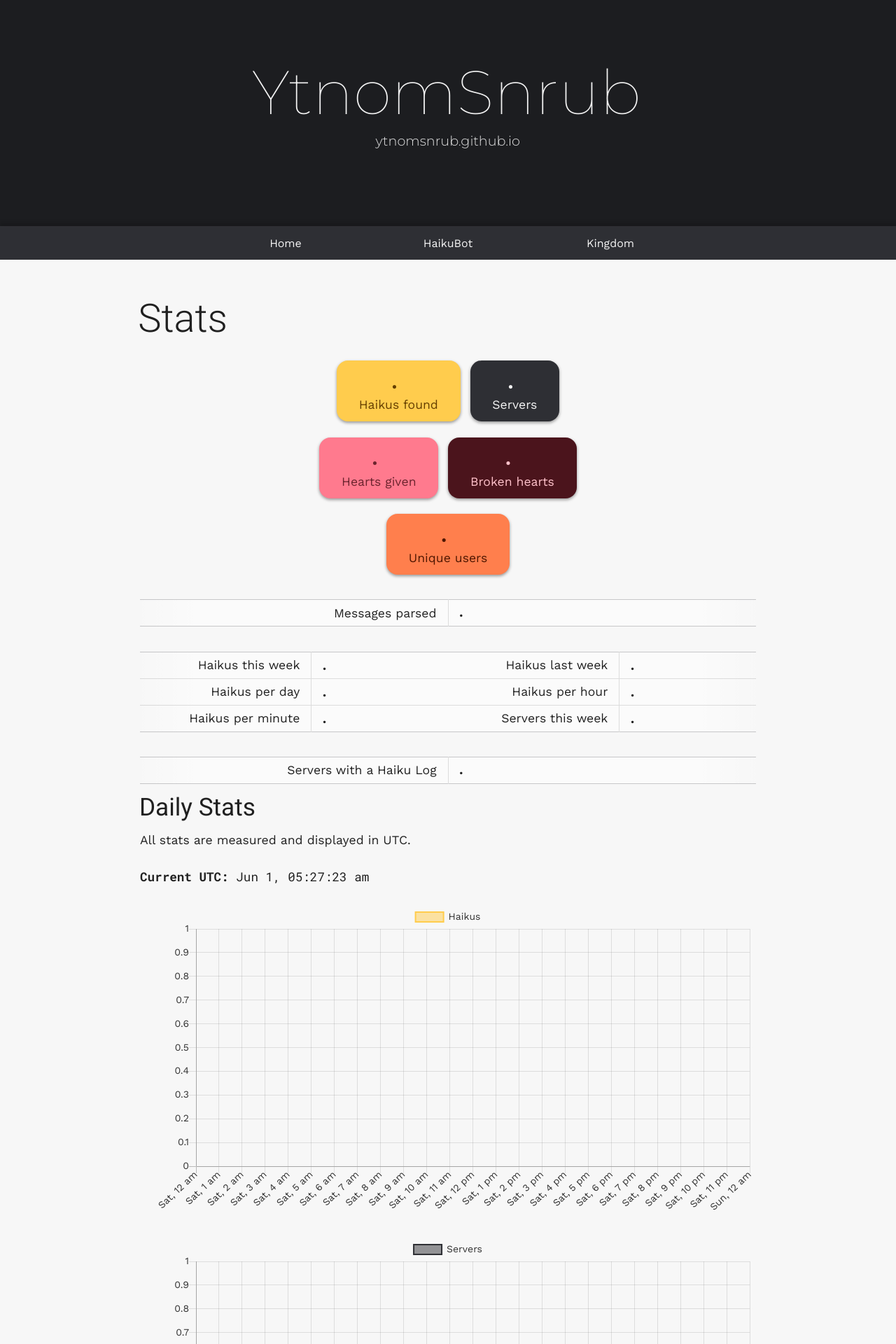
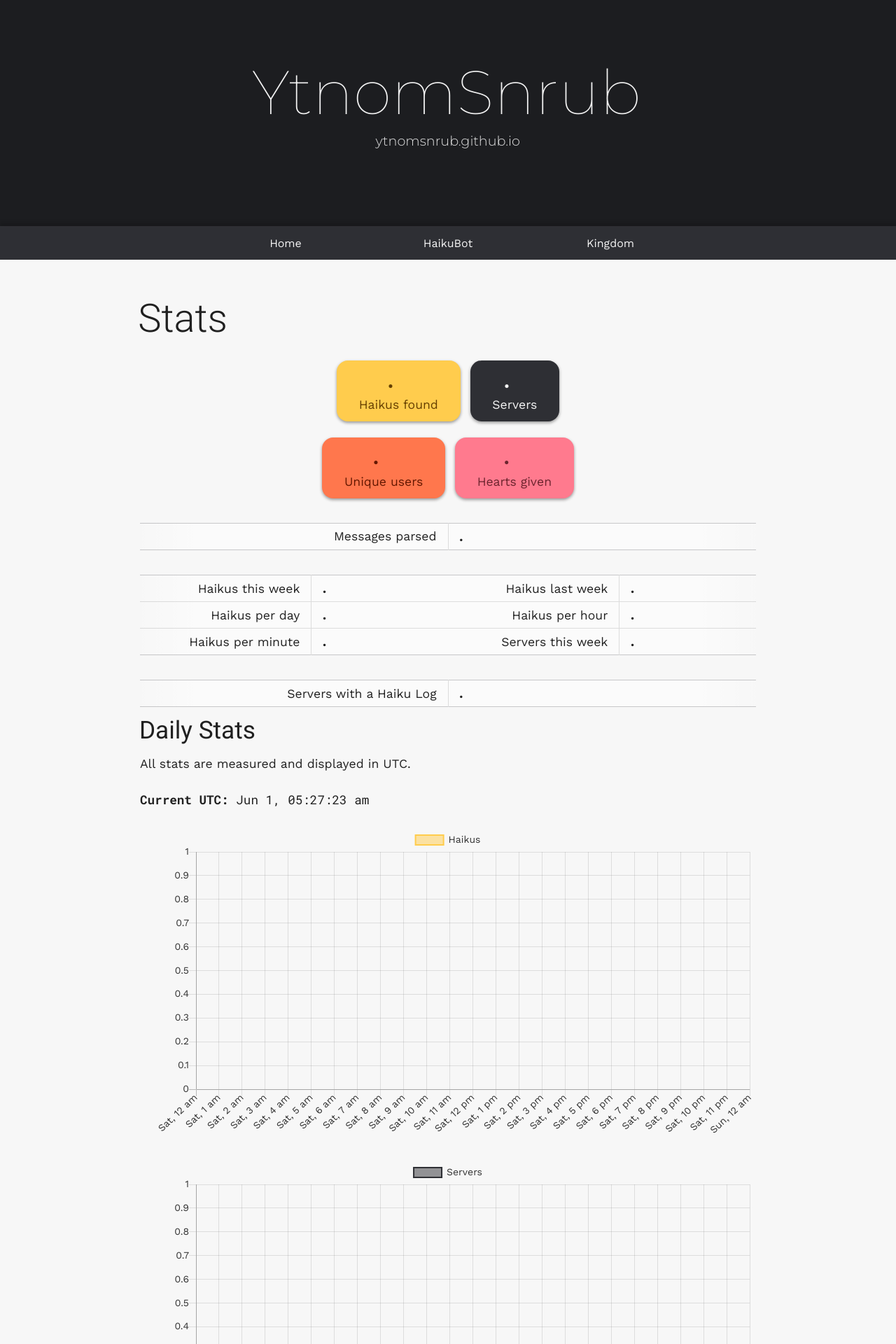
Before and after one commit to YtnomSnrub/ytnomsnrub.github.io, a Jekyll site: the page built from haikubot/stats.md, in a window 1280 px wide. Shown: the top 1920 px of the page at 70% size. Built offline with Jekyll 4.4.1, drawn with Linux system fonts in a browser that asks for light colours; nearby versions of some CDN libraries; our own code applies the rules of GitHub Pages for plain Markdown files.

Commit message:
Updated stats page

```diff
--- a/_scss/page/stats.scss
+++ b/_scss/page/stats.scss
@@ -198,8 +198,8 @@
     }
 
     &.broken-heart-count {
-        color: $heart-color-light;
-        background-color: $heart-color-dark;
+        color: $heart-color-broken-text;
+        background-color: $heart-color-broken;
     }
 
     &.message-count {
--- a/_scss/variables.scss
+++ b/_scss/variables.scss
@@ -32,13 +32,13 @@ $haiku-color-text: #643f00;
 $haiku-color-background-1: adjust-hue(#ffcc4d, 5deg);
 $haiku-color-background-2: adjust-hue(#ffcc4d, -15deg);
 $heart-color: #ff7a8e;
-$heart-color-dark: #4b141c;
 $heart-color-text: #6b242e;
-$heart-color-light: #ffc2cb;
+$heart-color-broken: #6b242e;
+$heart-color-broken-text: #ffbdc7;
 $message-color: #4da0ff;
-$message-color-text: #1c3655;
-$user-color: #ff7f4d;
-$user-color-text: #4e1600;
+$message-color-text: #002c61;
+$user-color: #ff774d;
+$user-color-text: #631700;
 // Patreon colors
 $patreon-color-red: #ff4d4d;
 $patreon-color-orange: #ff8b4d;
--- a/haikubot/stats.md
+++ b/haikubot/stats.md
@@ -12,20 +12,13 @@
 </div>
 
 <div class="button-row">
+    <div class="stat-count unique-user-count">
+        <p class="stat-counter unique-user-counter loading" data-api="uniqueusercount" data-loop-time="60000">.</p>
+        <p>Unique users</p>
+    </div>
     <div class="stat-count heart-count">
         <p class="stat-counter heart-counter loading" data-api="heartcount" data-loop-time="10000">.</p>
         <p>Hearts given</p>
-    </div>
-    <div class="stat-count broken-heart-count">
-        <p class="stat-counter broken-heart-counter loading" data-api="brokenheartcount" data-loop-time="10000">.</p>
-        <p>Broken hearts</p>
-    </div>
-</div>
-
-<div class="button-row">
-    <div class="stat-count unique-user-count">
-        <p class="stat-counter unique-user-counter loading" data-api="uniqueusercount" data-loop-time="60000">.</p>
-        <p>Unique users</p>
     </div>
 </div>
 
```
